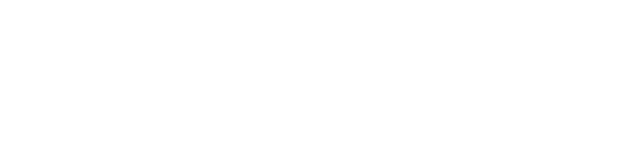
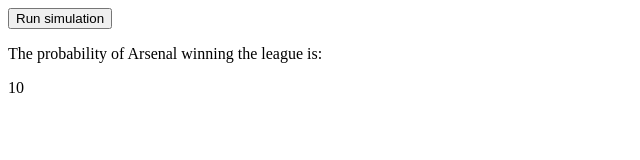
Before and after one commit to mileshinch/premier-league-simulation, a plain HTML site: page index.html in a window 1280 px wide. Shown: the whole page, without its empty margins (0-640 px from the left). Drawn offline with Linux system fonts and the light colour scheme.

Commit message:
Create button that runs simulation

```diff
--- a/index.html
+++ b/index.html
@@ -7,7 +7,11 @@
     <title>Document</title>
 </head>
 <body>
-    <script src="./simulate.js">
-    </script>
+    <button id="btn">Run simulation</button>
+    <div>
+        <p>The probability of Arsenal winning the league is:</p>
+        <p id="result"></p>
+    </div>
 </body>
+<script src="./simulate.js"></script>
 </html>
--- a/simulate.js
+++ b/simulate.js
@@ -128,4 +128,11 @@ function simulateSeason() {
     console.log("The probability of Arsenal winning the league is " + probArsenalWinLeague)
 }
 
-simulateSeason();
+// simulateSeason();
+
+let btn = document.getElementById("btn")
+
+// Apply the addEventListener method
+btn.addEventListener("click", simulateSeason)
+
+document.getElementById("result").innerHTML = 5 + 5;
```
